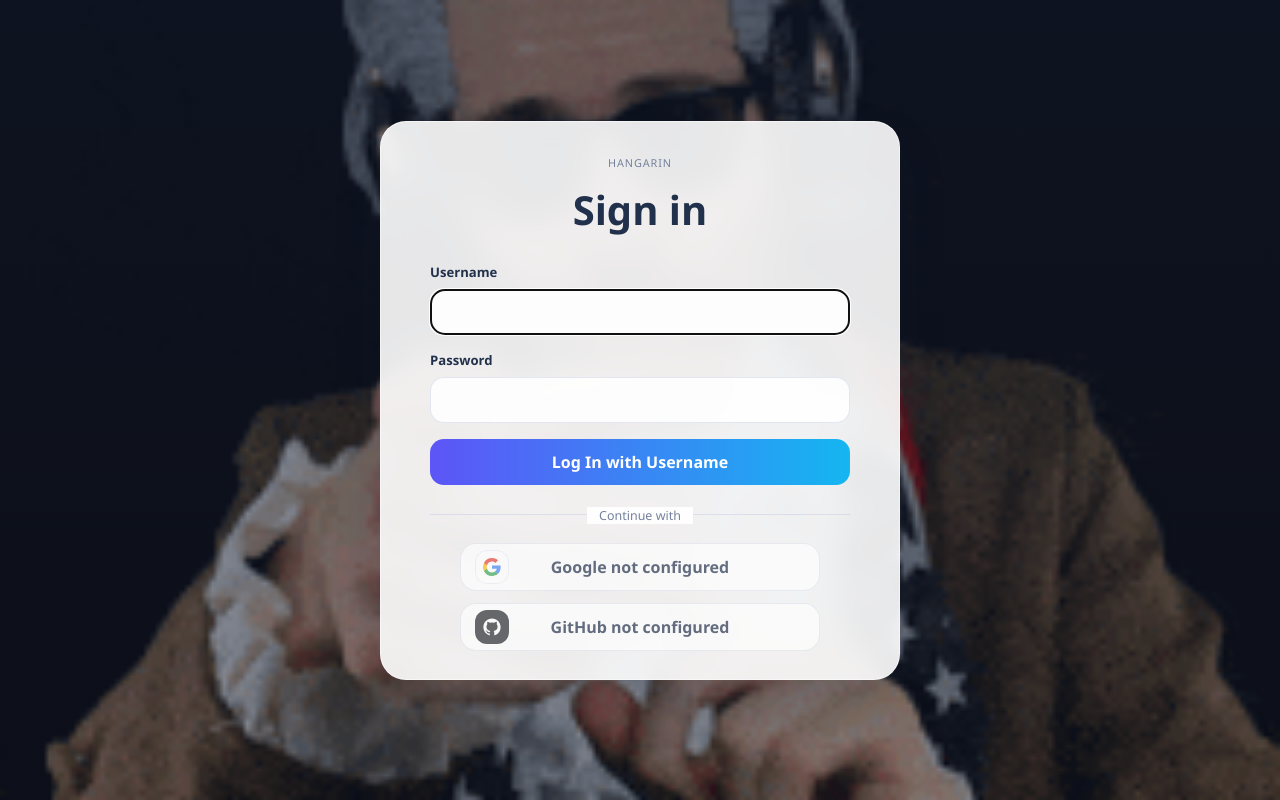
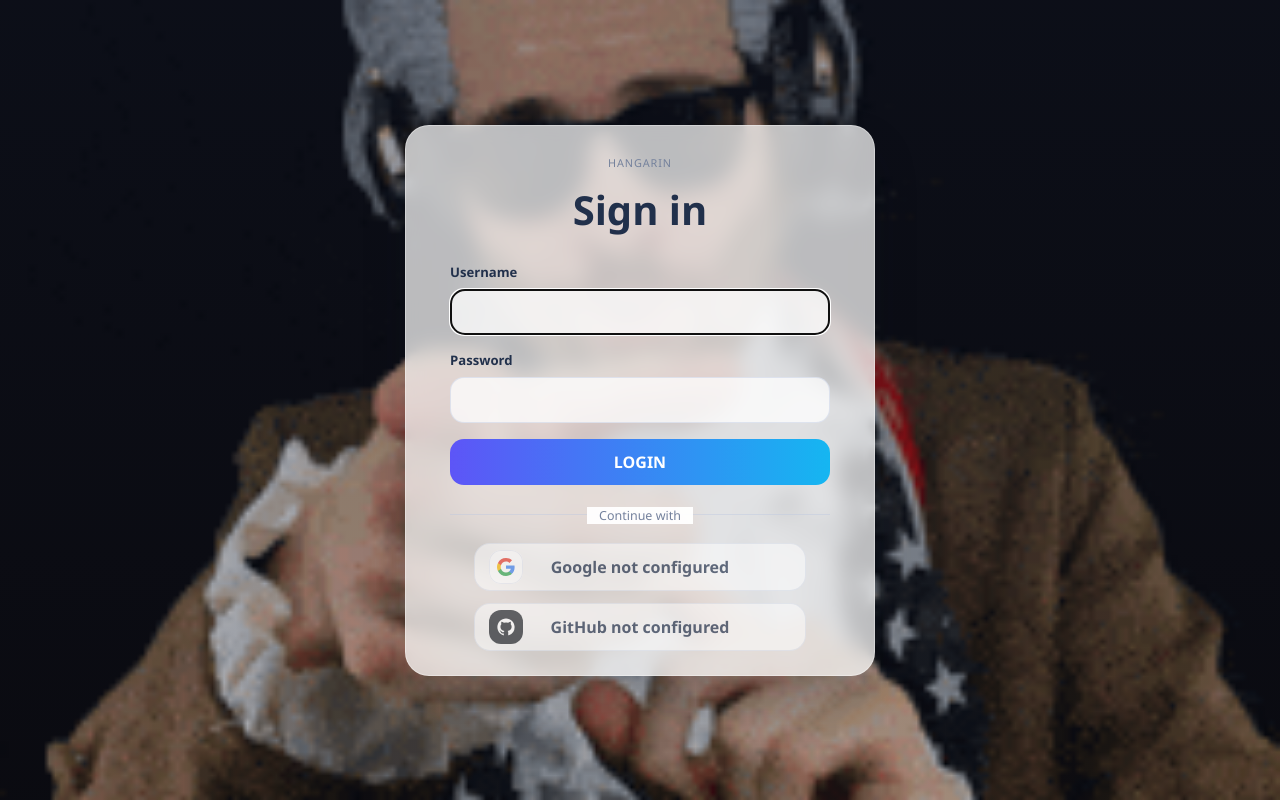
Before and after one commit to niczed06/HANGARIN-, a Django app: page /login/ in a window 1280 px wide. Run offline with Django 5.2, Linux system fonts and the light colour scheme; some libraries are stand-ins or nearby versions.

Commit message:
Tune login panel transparency

```diff
--- a/static/planner/css/dashboard.css
+++ b/static/planner/css/dashboard.css
@@ -593,22 +593,22 @@ h3 {
     justify-content: center;
     padding: 24px;
     background:
-        linear-gradient(180deg, rgba(18, 29, 51, 0.58), rgba(18, 29, 51, 0.42)),
+        linear-gradient(180deg, rgba(18, 29, 51, 0.4), rgba(18, 29, 51, 0.24)),
         var(--login-bg-image) center center / cover no-repeat fixed;
 }
 
 .login-layout {
-    width: min(100%, 520px);
+    width: min(100%, 470px);
     margin: 0 auto;
 }
 
 .login-panel {
-    padding: 28px;
-    border-radius: 26px;
-    background: rgba(255, 255, 255, 0.9);
-    border: 1px solid rgba(255, 255, 255, 0.55);
-    box-shadow: var(--shadow);
-    backdrop-filter: blur(14px);
+    padding: 24px;
+    border-radius: 24px;
+    background: rgba(255, 255, 255, 0.72);
+    border: 1px solid rgba(255, 255, 255, 0.34);
+    box-shadow: 0 24px 44px rgba(9, 17, 30, 0.18);
+    backdrop-filter: blur(10px);
 }
 
 .login-kicker {
@@ -638,7 +638,7 @@ h3 {
 .social-grid,
 .social-help {
     width: 100%;
-    max-width: 420px;
+    max-width: 380px;
 }
 
 .login-header {
@@ -667,7 +667,7 @@ h3 {
     padding: 0 14px;
     border: 1px solid rgba(187, 198, 223, 0.42);
     border-radius: 14px;
-    background: rgba(255, 255, 255, 0.92);
+    background: rgba(255, 255, 255, 0.74);
     color: var(--ink);
 }
 
@@ -729,12 +729,12 @@ h3 {
     align-items: center;
     gap: 12px;
     width: 100%;
-    max-width: 360px;
+    max-width: 332px;
     min-height: 48px;
     padding: 0 14px;
     border-radius: 16px;
     border: 1px solid rgba(177, 188, 214, 0.36);
-    background: rgba(255, 255, 255, 0.92);
+    background: rgba(255, 255, 255, 0.76);
     color: var(--ink);
     font-weight: 700;
     text-align: center;
--- a/templates/planner/login.html
+++ b/templates/planner/login.html
@@ -49,7 +49,7 @@
                     <input type="hidden" name="next" value="{{ next }}">
                 {% endif %}
 
-                <button type="submit" class="login-submit">Log In with Username</button>
+                <button type="submit" class="login-submit">LOGIN</button>
             </form>
 
             <div class="social-separator">
```
